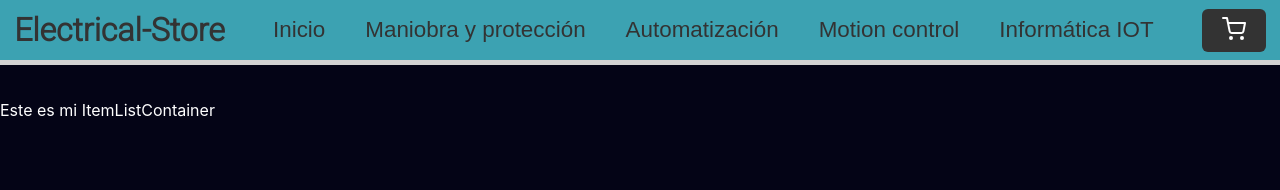
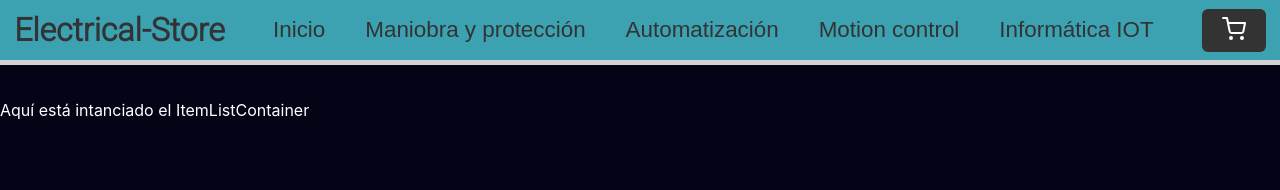
Before and after one commit to hrgarcia73/electrical-store-app-hrgarcia, a React (Create React App) app: page / in a window 1280 px wide. Shown: the top 190 px of the page. Built offline with nearby package versions, Linux system fonts and the light colour scheme; a web font is replaced by a local one.

Commit message:
Agregado de prpiedad y mensaje en ItemListContainer

```diff
--- a/src/App.js
+++ b/src/App.js
@@ -5,7 +5,7 @@ function App() {
   return (
     <div className="App">
       <NavBar/>
-      <ItemListContainer />
+      <ItemListContainer mensaje = 'Aquí está intanciado el ItemListContainer' />
     </div>
   );
 }
--- a/src/components/ItemListContainer/ItemListContainer.js
+++ b/src/components/ItemListContainer/ItemListContainer.js
@@ -2,11 +2,11 @@
 import React, { useEffect, useState } from "react";
 import './ItemListContainer.css';
 
-const ItemListContainer = () =>{
+const ItemListContainer = ({mensaje}) =>{
 
   return (
     <div className='list'>
-      <p>Este es mi ItemListContainer</p>
+      <p>{mensaje}</p>
     </div>
   )
 }
```
